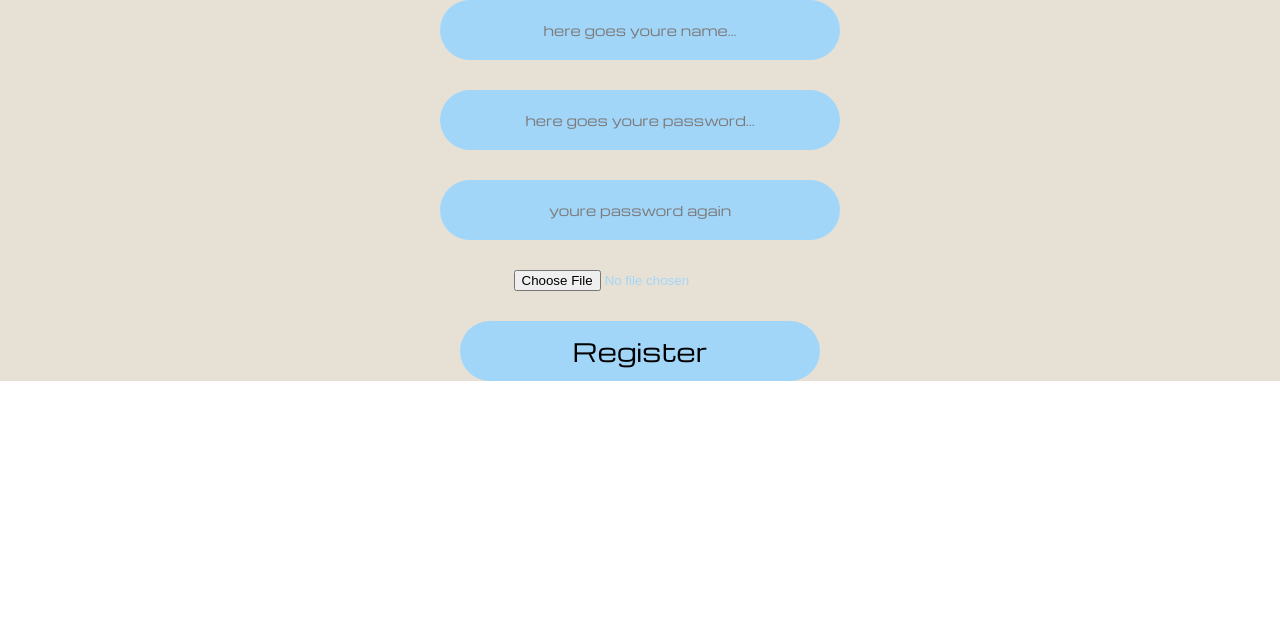
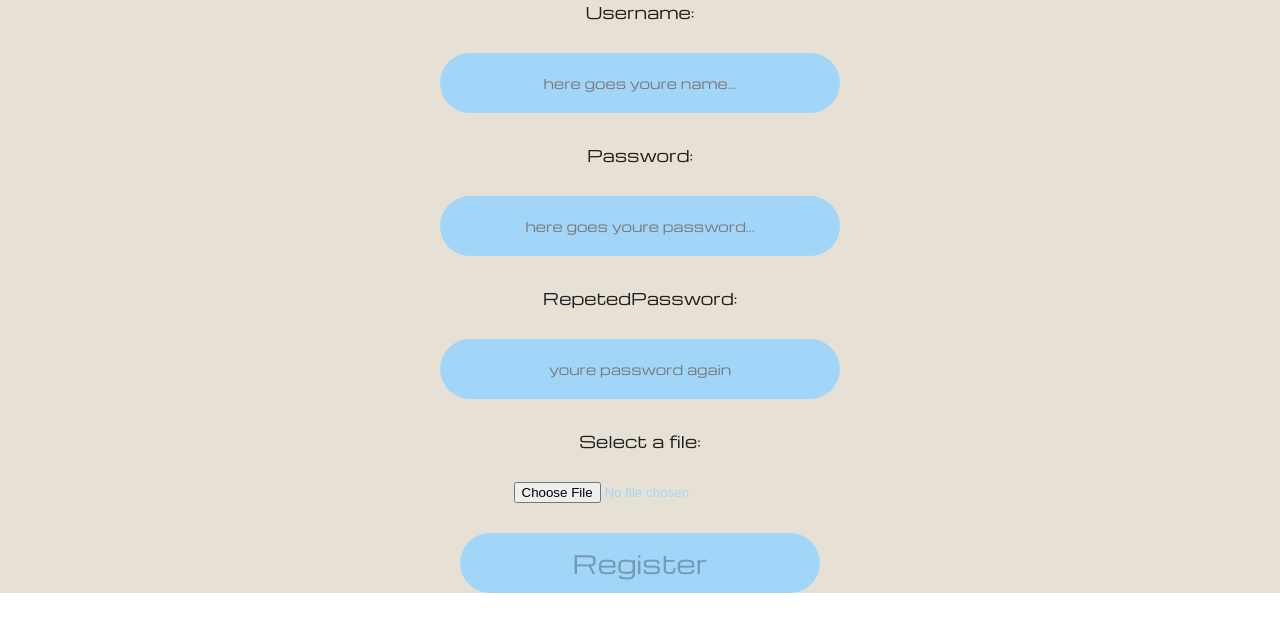
Before and after one commit to Gax1/procastinapp-front, a React (Create React App) app: page /register in a window 1280 px wide. Shown: the top 632 px of the page. Built offline with nearby package versions, Linux system fonts and the light colour scheme.

Commit message:
Added test for form functionality

```diff
--- a/src/components/Button/Button.tsx
+++ b/src/components/Button/Button.tsx
@@ -2,11 +2,12 @@ import { ButtonStyled } from "./ButtonStyled";
 
 interface ButtonProps {
   buttonText: string;
+  disabled: boolean;
 }
 
-export const Button = ({ buttonText }: ButtonProps): JSX.Element => {
+export const Button = ({ buttonText, disabled }: ButtonProps): JSX.Element => {
   return (
-    <ButtonStyled className="submit-button" type="submit">
+    <ButtonStyled className="submit-button" type="submit" disabled={disabled}>
       {buttonText}
     </ButtonStyled>
   );
--- a/src/components/RegisterForm/RegisterForm.tsx
+++ b/src/components/RegisterForm/RegisterForm.tsx
@@ -35,19 +35,26 @@ const RegisterForm = (): JSX.Element => {
     formData.append("password", registerUser.password);
     formData.append("img", registerUser.img as File);
 
-    console.log(formData.get("username"));
-    console.log(formData.get("password"));
-    console.log(formData.get("img"));
-
     await register(formData);
 
     setRegisterUser(initialUserState);
   };
 
+  const isDisable =
+    registerUser.username === "" ||
+    registerUser.password === "" ||
+    registerUser.repetedPassword === "" ||
+    registerUser.password !== registerUser.repetedPassword;
+
   return (
     <RegisterFormStyled>
       <div className="register-container">
-        <form className="form form-register" onSubmit={handleOnSubmit}>
+        <form
+          className="form form-register"
+          onSubmit={handleOnSubmit}
+          data-testid="formRegister"
+        >
+          <label htmlFor="username">Username:</label>
           <input
             type="text"
             id="username"
@@ -56,6 +63,7 @@ const RegisterForm = (): JSX.Element => {
             value={registerUser.username}
             onChange={handleChange}
           />
+          <label htmlFor="password">Password:</label>
           <input
             type="password"
             id="password"
@@ -64,6 +72,7 @@ const RegisterForm = (): JSX.Element => {
             value={registerUser.password}
             onChange={handleChange}
           />
+          <label htmlFor="repetedPassword">RepetedPassword:</label>
           <input
             type="password"
             id="repetedPassword"
@@ -72,14 +81,15 @@ const RegisterForm = (): JSX.Element => {
             value={registerUser.repetedPassword}
             onChange={handleChange}
           />
+          <label htmlFor="repetedPassword">Select a file: </label>
           <input
             type="file"
             id="img"
-            name="img"
             className="form-input register-input__select-image"
             onChange={handleChangeFile}
+            data-testid="img"
           />
-          <Button buttonText="Register" />
+          <Button buttonText="Register" disabled={isDisable} />
         </form>
       </div>
     </RegisterFormStyled>
--- a/src/components/RegisterForm/RegisterFormStyled.ts
+++ b/src/components/RegisterForm/RegisterFormStyled.ts
@@ -34,4 +34,7 @@ export const RegisterFormStyled = styled.div`
       color: ${(props) => props.theme.colors.inputTextColor};
     }
   }
+  label {
+    color: ${(props) => props.theme.colors.fontColor};
+  }
 `;
--- a/src/store/hooks/userHook.ts
+++ b/src/store/hooks/userHook.ts
@@ -5,7 +5,7 @@ import { useAppDispatch } from "./hooks";
 export const useUsers = () => {
   const url = process.env.REACT_APP_APIURL as string;
 
-  const repoUsers = new UserRepository("http://localhost:3141");
+  const repoUsers = new UserRepository(url);
 
   const dispatch = useAppDispatch();
   const register = async (formData: FormData) => {
```
Also changed, not shown: 2 other files (tests, documents, lock files or other folders).
